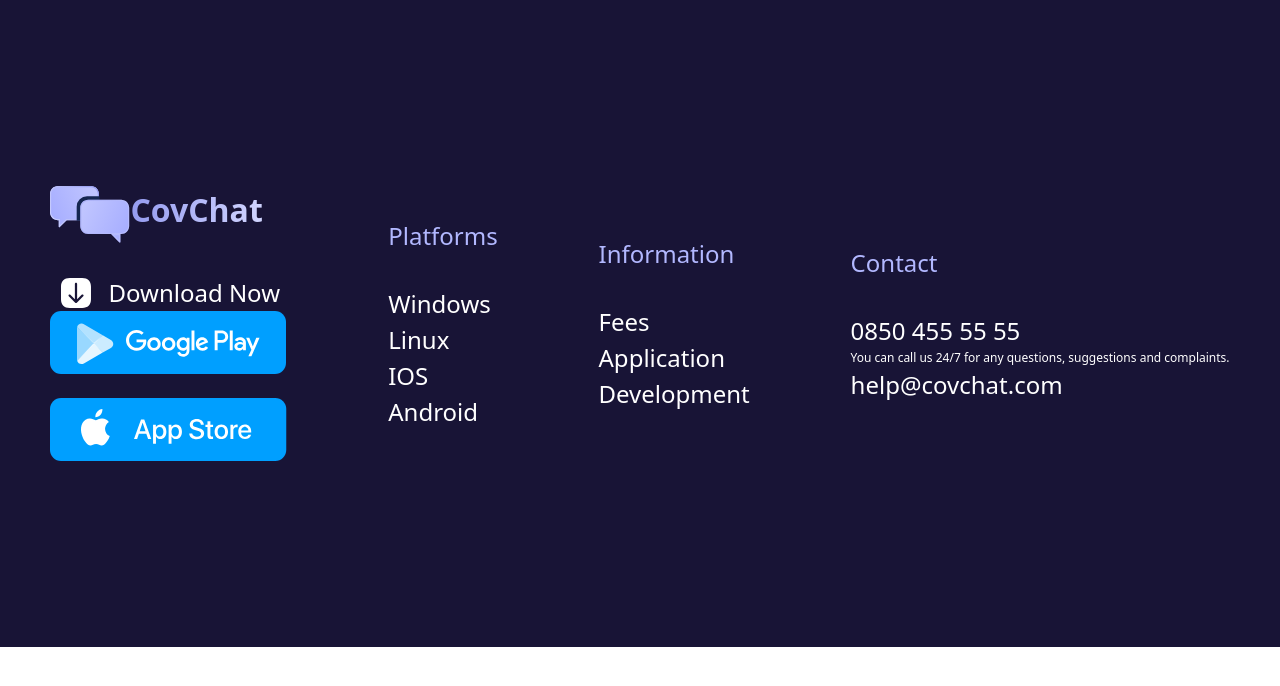
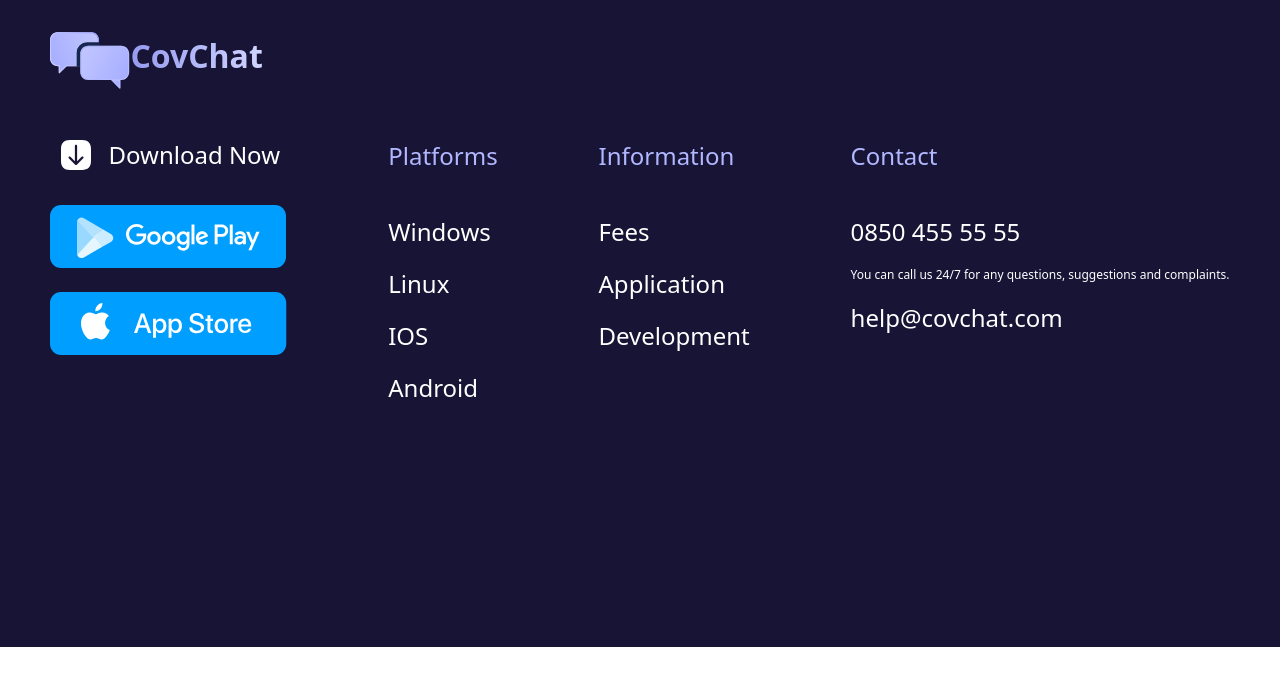
Before and after one commit to ckakbulut/reactpractice, a React (Create React App) app in the folder reactpractice/: page / in a window 1280 px wide. Shown: the top 686 px of the page. Built offline with nearby package versions, Linux system fonts and the light colour scheme.

Commit message:
Adjusted styling and aligned headers on footer

```diff
--- a/reactpractice/src/components/Contact.js
+++ b/reactpractice/src/components/Contact.js
@@ -1,12 +1,14 @@
 function Contact() {
   return (
     <>
-      <h6 class="text-[#B2B8FF] font-inter pb-8 text-[24px]">Contact</h6>
-      <div class="text-white text-[24px]">0850 455 55 55</div>
-      <div class="text-white text-[12px]">
-        You can call us 24/7 for any questions, suggestions and complaints.
-      </div>
-      <div class="text-white text-[24px]">help@covchat.com</div>
+      <ul class="list-none">
+        <li class="text-[#B2B8FF] font-inter pb-8 text-[24px]">Contact</li>
+        <li class="text-white text-[24px] py-2">0850 455 55 55</li>
+        <li class="text-white text-[12px] py-2">
+          You can call us 24/7 for any questions, suggestions and complaints.
+        </li>
+        <li class="text-white text-[24px] py-2">help@covchat.com</li>
+      </ul>
     </>
   );
 }
--- a/reactpractice/src/components/CovchatLogo.js
+++ b/reactpractice/src/components/CovchatLogo.js
@@ -3,8 +3,8 @@
 
 function CovchatLogo() {
   return (
-    <header className="covchat-logo" class="flex flex-row">
-      <img src={logo} className="covchat-logo" alt="logo" />
+    <header class="flex flex-row pt-8 pb-2">
+      <img src={logo} alt="logo" />
       <h1 class="text-[32px] font-bold bg-gradient-to-r from-[#949BF0] to-[#D1D5FF] text-transparent bg-clip-text">
         CovChat
       </h1>
--- a/reactpractice/src/components/DownloadGroup.jsx
+++ b/reactpractice/src/components/DownloadGroup.jsx
@@ -5,8 +5,8 @@
 
 function DownloadGroup() {
   return (
-    <div class="flex flex-col">
-      <div class="flex flex-row justify-around ">
+    <div class="flex flex-col pt-2">
+      <div class="flex flex-row justify-around pb-8 ">
         <img src={DownloadLogo} />
         <div class="text-white text-[24px]">Download Now</div>
       </div>
--- a/reactpractice/src/components/Footer.jsx
+++ b/reactpractice/src/components/Footer.jsx
@@ -8,17 +8,17 @@
 function Footer() {
   return (
     <div class="flex flex-row justify-around bg-[#181436] w-full h-[647px]">
-      <div class="flex flex-col justify-center gap-y-8">
+      <div class="flex flex-col space-y-8">
         <CovchatLogo />
         <DownloadGroup />
       </div>
-      <div class="flex flex-col justify-center">
+      <div class="flex flex-col pt-[138px]">
         <Platforms />
       </div>
-      <div class="flex flex-col justify-center">
+      <div class="flex flex-col pt-[138px]">
         <Information />
       </div>
-      <div class="flex flex-col justify-center">
+      <div class="flex flex-col pt-[138px]">
         <Contact />
       </div>
     </div>
--- a/reactpractice/src/components/Information.js
+++ b/reactpractice/src/components/Information.js
@@ -1,10 +1,12 @@
 function Information() {
   return (
     <>
-      <h6 class="text-[#B2B8FF] font-inter pb-8 text-[24px]">Information</h6>
-      <div class="text-white text-[24px]">Fees</div>
-      <div class="text-white text-[24px]">Application</div>
-      <div class="text-white text-[24px]">Development</div>
+      <ul class="list-none">
+        <h6 class="text-[#B2B8FF] font-inter pb-8 text-[24px]">Information</h6>
+        <li class="text-white text-[24px] py-2">Fees</li>
+        <li class="text-white text-[24px] py-2">Application</li>
+        <li class="text-white text-[24px] py-2">Development</li>
+      </ul>
     </>
   );
 }
--- a/reactpractice/src/components/Platforms.js
+++ b/reactpractice/src/components/Platforms.js
@@ -1,11 +1,13 @@
 function Platforms() {
   return (
     <>
-      <h6 class="text-[#B2B8FF] font-inter pb-8 text-[24px]">Platforms</h6>
-      <div class="text-white text-[24px]">Windows</div>
-      <div class="text-white text-[24px]">Linux</div>
-      <div class="text-white text-[24px]">IOS</div>
-      <div class="text-white text-[24px]">Android</div>
+      <ul class="list-none">
+        <h6 class="text-[#B2B8FF] font-inter pb-8 text-[24px]">Platforms</h6>
+        <li class="text-white text-[24px] py-2">Windows</li>
+        <li class="text-white text-[24px] py-2">Linux</li>
+        <li class="text-white text-[24px] py-2">IOS</li>
+        <li class="text-white text-[24px] py-2">Android</li>
+      </ul>
     </>
   );
 }
```
